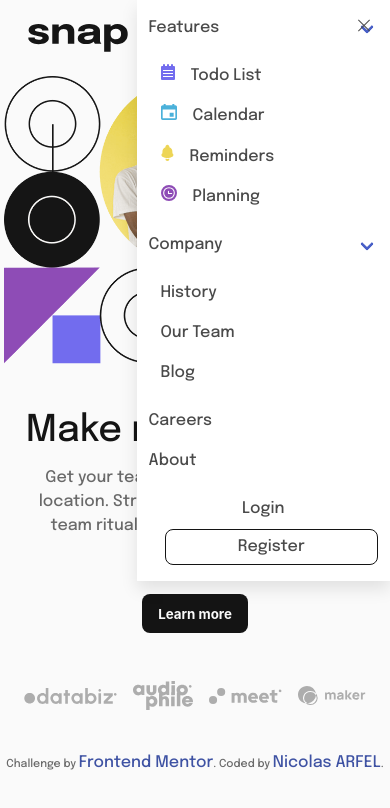
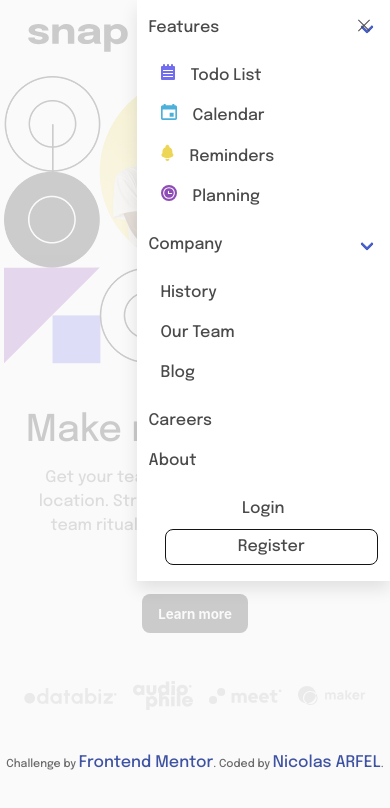
Before and after one commit to NicolasArfel/Intro-section-with-dropdown-navigation, a website: page html/index.html in a window 390 px wide. Both pictures are taken after a click on the button 364 px from the left and 26 px from the top of the page. Drawn offline with nearby package versions, Linux system fonts and the light colour scheme.

Commit message:
opacity on main when mobile burger is active

```diff
--- a/html/index.html
+++ b/html/index.html
@@ -60,7 +60,7 @@
       </div>
     </nav>
   </header>
-  <main >
+  <main class="main">
       <div class="left__column">
         <div class="left__column-title">
           <h1>Make remote work </h1>
--- a/js/index.js
+++ b/js/index.js
@@ -1,16 +1,29 @@
-function toggleBurger() {
+const app = {
+  init: () => {
+    app.toggleBurger();
+  },
+
+  toggleBurger: () => {
     const burger = document.querySelector('.navbar-burger');
+    const main = document.querySelector('.main');
+    const navbarItem = document.querySelector('.navbar-item');
 
     burger.addEventListener('click', () => {
       const navbar = document.querySelector('.navbar-menu');
       if (navbar.classList.contains('is-active')) {
         navbar.classList.remove('is-active');
         burger.classList.remove('is-active');
+        main.style.opacity = '1';
+        navbarItem.style.opacity = '1';
       } else {
         burger.classList.add('is-active');
         navbar.classList.add('is-active');
+        main.style.opacity = '0.2';
+        navbarItem.style.opacity = '0.2';
       }
     });
-}
+  },
 
-toggleBurger();
+};
+
+app.init();
```
Lines whose indentation alone changed are shown as unchanged.
